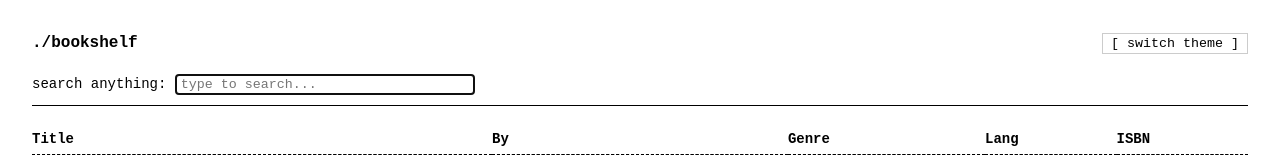
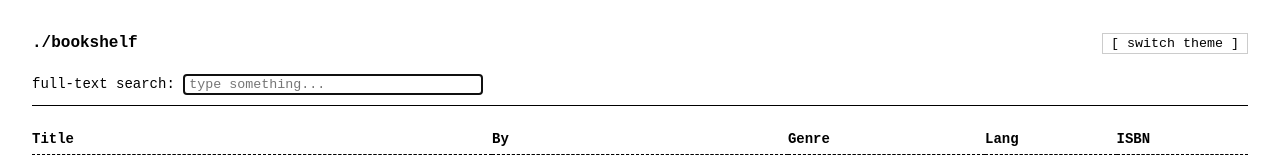
Before and after one commit to onur-ozkan/simple-bookshelf, a plain HTML site: page index.html in a window 1280 px wide. Shown: the top 159 px of the page. Drawn offline with Linux system fonts and the light colour scheme.

Commit message:
rename search bar
Signed-off-by: Onur Özkan <work@onurozkan.dev>

```diff
--- a/index.html
+++ b/index.html
@@ -19,8 +19,8 @@
 
     <div class="controls">
         <div class="search-box">
-            <label>search anything: </label>
-            <input type="text" id="search-input" placeholder="type to search..." autofocus>
+            <label>full-text search: </label>
+            <input type="text" id="search-input" placeholder="type something..." autofocus>
         </div>
     </div>
 
```
